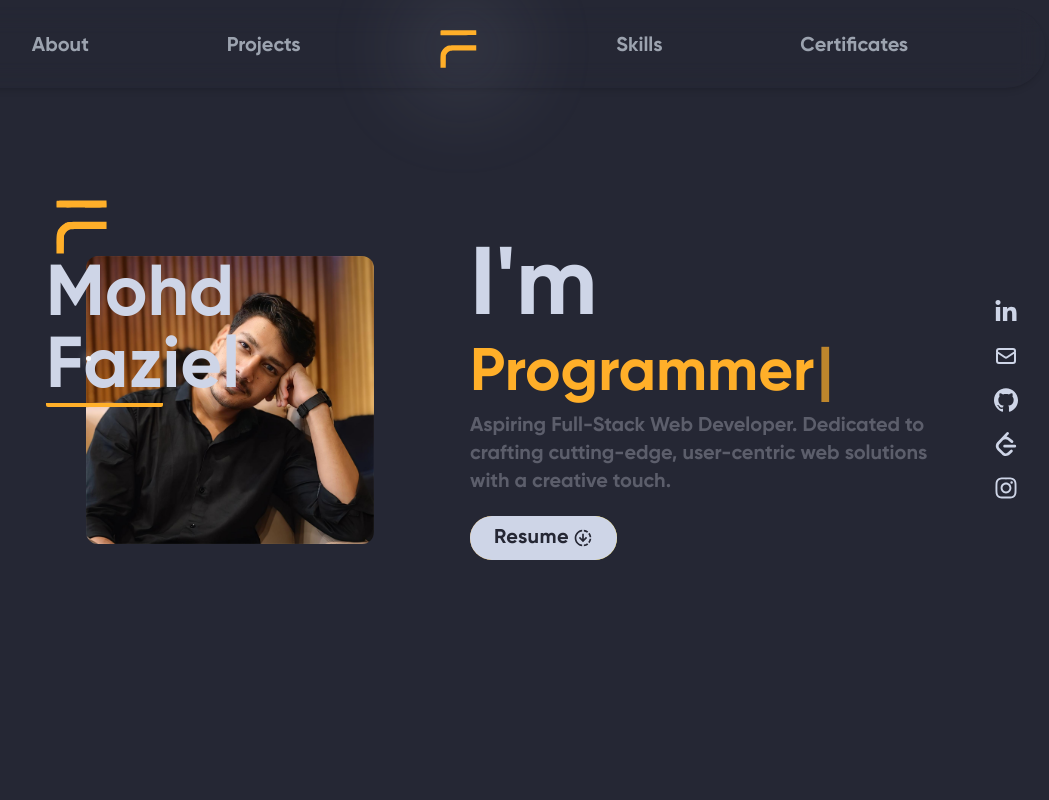
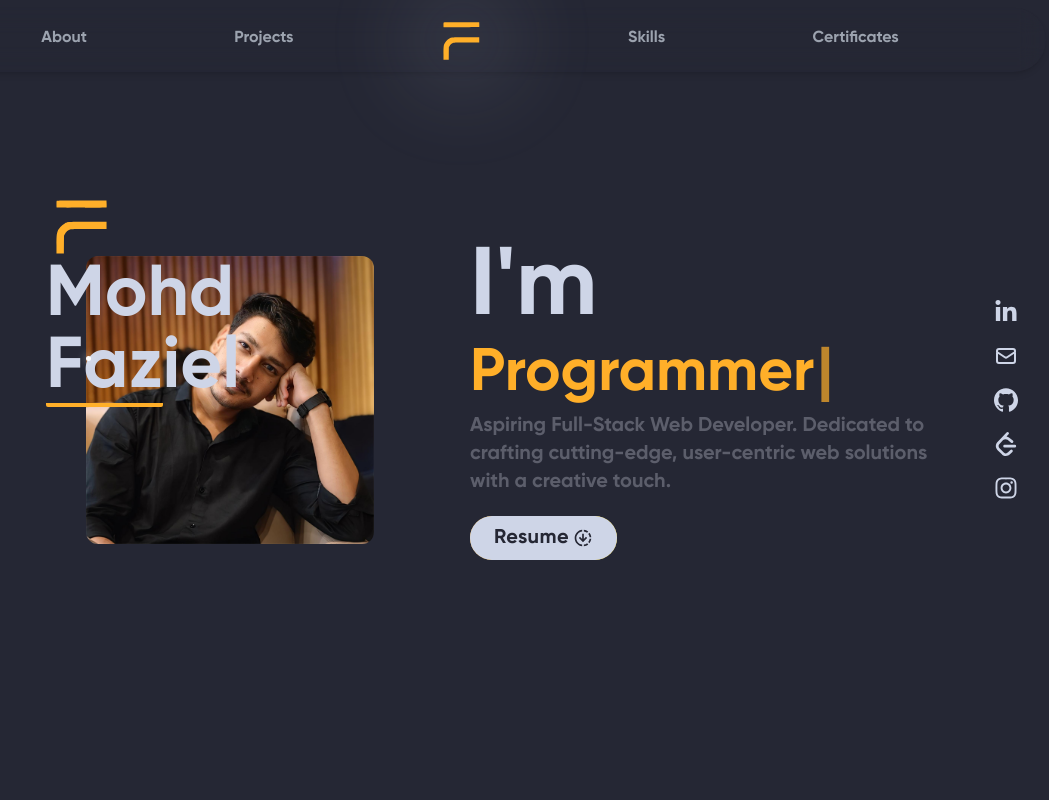
Before and after one commit to mohdfaziel/Portfolio, a React (Vite) app: page / in a window 1280 px wide. Shown: the top 800 px of the page, without its empty margins (170-1219 px from the left). Built offline with nearby package versions, Linux system fonts and the light colour scheme; the HTML template or start-up script is replaced by a standard one.

Commit message:
modified nav

```diff
--- a/src/Components/Nav/Item.jsx
+++ b/src/Components/Nav/Item.jsx
@@ -1,6 +1,6 @@
 export default function Item({ title, target, activeLink, handleClick }) {
     return (
-      <li className="flex h-7 md:h-8 flex-col hover:scale-105 hover:text-active transition-all items-center">
+      <li className="flex h-7 flex-col hover:scale-105 hover:text-active transition-all items-center">
         <a
           href={`#${target}`}
           onClick={() => handleClick(target)}
--- a/src/Components/Nav/NavBar.jsx
+++ b/src/Components/Nav/NavBar.jsx
@@ -13,8 +13,8 @@ export default function NavBar() {
   };
   return (
     <>
-      <div className="fixed z-20 max-[500px]:hidden top-2 w-full flex font-poppins justify-center items-center h-[4rem] md:h-[5rem]">
-        <ul className="w-[90%] rounded-full shadow-md backdrop-blur-md text-sm md:text-xl h-full text-gray-400 flex justify-evenly items-center">
+      <div className="fixed z-20 max-[500px]:hidden top-2 w-full flex font-poppins justify-center items-center h-[4rem]">
+        <ul className="w-[90%] rounded-full shadow-md backdrop-blur-md text-sm md:text-base h-full text-gray-400 flex justify-evenly items-center">
           <Item
             title={"About"}
             target={"about"}
```
